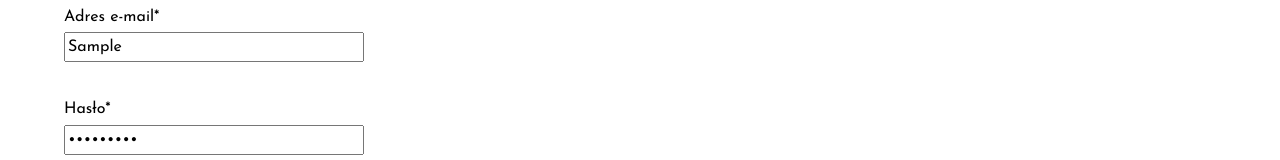
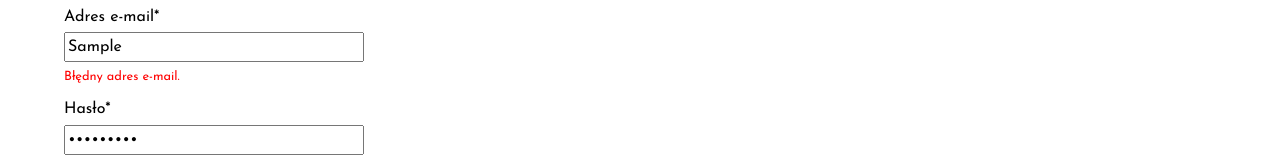
Before and after one commit to kamil-nawrot/appverk-recruitment-task, an Angular app: page /login in a window 1280 px wide. Both pictures are taken after typing "Sample", "Sample123" into the empty fields and a click on the button "Log in". Shown: the part 203-363 px from the top of the page. Built offline with nearby package versions, Linux system fonts and the light colour scheme.

Commit message:
email pattern validator + minor fixes

```diff
--- a/src/app/pages/login/login.component.ts
+++ b/src/app/pages/login/login.component.ts
@@ -1,6 +1,7 @@
 import {Component, inject, OnInit} from '@angular/core';
 import { InputControlComponent } from '../../shared/components/input-control/input-control.component';
 import {FormBuilder, FormControl, FormsModule, ReactiveFormsModule, Validators} from '@angular/forms';
+import {emailPatternValidator} from '../../shared/validators/email.validator';
 
 @Component({
   selector: 'app-login',
@@ -17,9 +18,9 @@ export class LoginComponent implements OnInit {
   private readonly fb = inject(FormBuilder);
 
   form = this.fb.group<{ email: FormControl<string>, password: FormControl<string> }>({
-    email: this.fb.nonNullable.control('', Validators.required),
+    email: this.fb.nonNullable.control('', [Validators.required, emailPatternValidator()]),
     password: this.fb.nonNullable.control('', Validators.required),
-  })
+  }, { updateOn: 'submit' });
 
   protected onLogIn(): void {
     console.log(this.form.value);
--- a/src/app/shared/components/input-control/input-control.component.html
+++ b/src/app/shared/components/input-control/input-control.component.html
@@ -11,7 +11,11 @@
   <section class="input-control__errors">
     @if (this.touched && this.control.invalid) {
       <span>
-        {{ this.control.hasError('required') && 'Pole wymagane' }}
+        @if (this.control.hasError('required')) {
+          Pole wymagane.
+        } @else if (this.control.hasError('email')) {
+          Błędny adres e-mail.
+        }
       </span>
     }
   </section>
--- a/src/app/shared/components/input-control/input-control.component.ts
+++ b/src/app/shared/components/input-control/input-control.component.ts
@@ -8,12 +8,12 @@ import {
 import {
   AbstractControl,
   ControlValueAccessor,
-  FormControl, FormControlName, FormsModule,
+  FormControlName, FormsModule,
   NG_VALUE_ACCESSOR,
   ReactiveFormsModule, TouchedChangeEvent,
   Validators
 } from '@angular/forms';
-import {takeUntilDestroyed} from '@angular/core/rxjs-interop';
+import { takeUntilDestroyed } from '@angular/core/rxjs-interop';
 
 @Component({
   selector: 'app-input-control',
--- /dev/null
+++ b/src/app/shared/validators/email.validator.ts
@@ -0,0 +1,9 @@
+import {ValidationErrors, ValidatorFn} from '@angular/forms';
+
+export function emailPatternValidator(): ValidatorFn {
+  return (control): ValidationErrors | null => {
+    const emailRegex: RegExp = /^[\w-.]+@([\w-]+\.)+[\w-]{2,4}$/g
+
+    return emailRegex.test(control.value) ? null : { email: 'Provided e-mail address is incorrect.'}
+  }
+}
```
